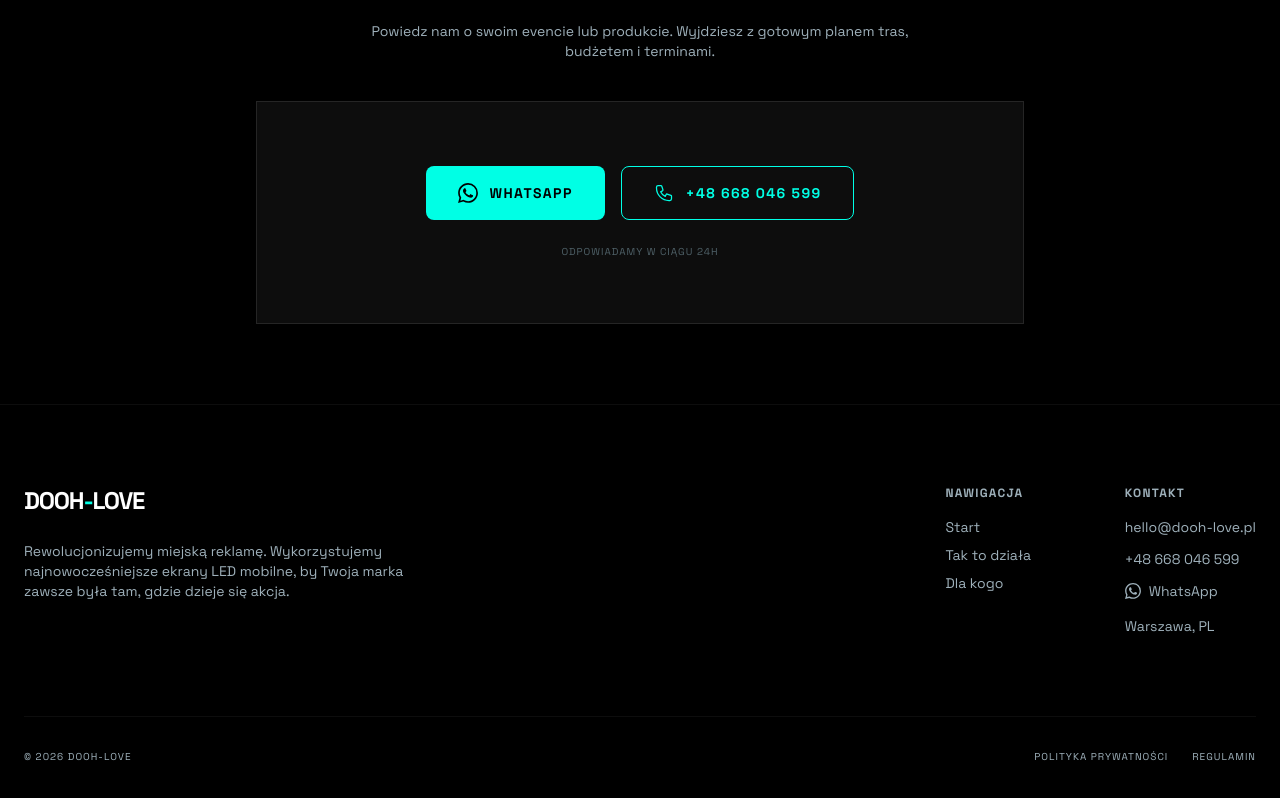
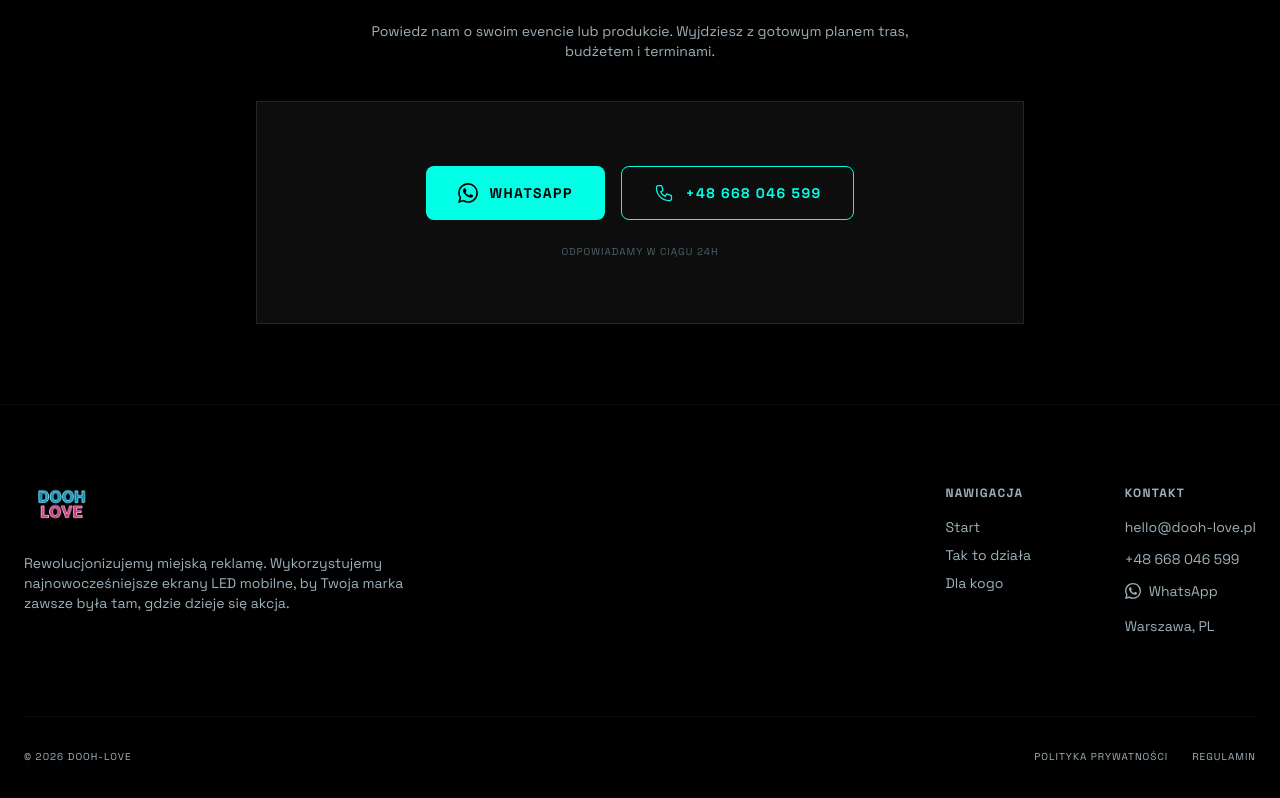
Before and after one commit to JKulczynski/dooh-love-website, a Next.js app: page / in a window 1280 px wide. Shown: the part 7348-8146 px from the top of the page. Built offline with nearby package versions, Linux system fonts and the light colour scheme.

Commit message:
[AI] Footer: logo.png zamiast tekstu DOOH-LOVE

```diff
--- a/app/page.tsx
+++ b/app/page.tsx
@@ -1,3 +1,4 @@
+import Image from "next/image";
 import HeroSection from "./components/HeroSection";
 import StickyBar from "./components/StickyBar";
 import NavBar from "./components/NavBar";
@@ -577,8 +578,8 @@ export default function Home() {
       <footer className="bg-black py-20 px-6 border-t border-white/5">
         <div className="max-w-7xl mx-auto flex flex-col md:flex-row justify-between items-start gap-12">
           <div className="space-y-6 max-w-sm">
-            <div className="font-bold text-2xl tracking-tighter">
-              DOOH<span className="text-brandCyan">-</span>LOVE
+            <div>
+              <Image src="/logo.png" alt="DOOH-LOVE" width={168} height={48} className="h-11 w-auto" />
             </div>
             <p className="text-muted400 text-sm">
               Rewolucjonizujemy miejską reklamę. Wykorzystujemy najnowocześniejsze ekrany LED mobilne, by Twoja marka zawsze była tam, gdzie dzieje się akcja.
```
